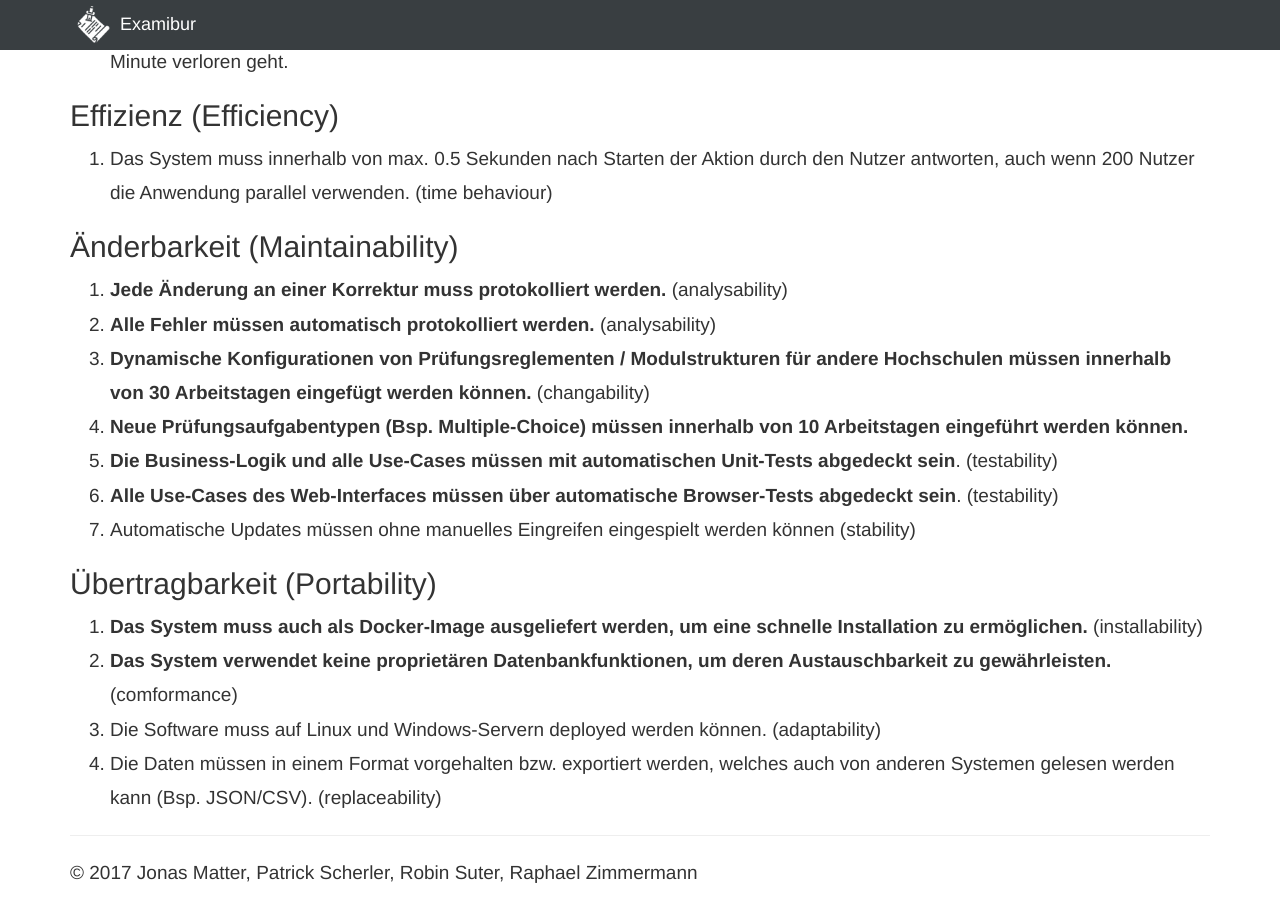
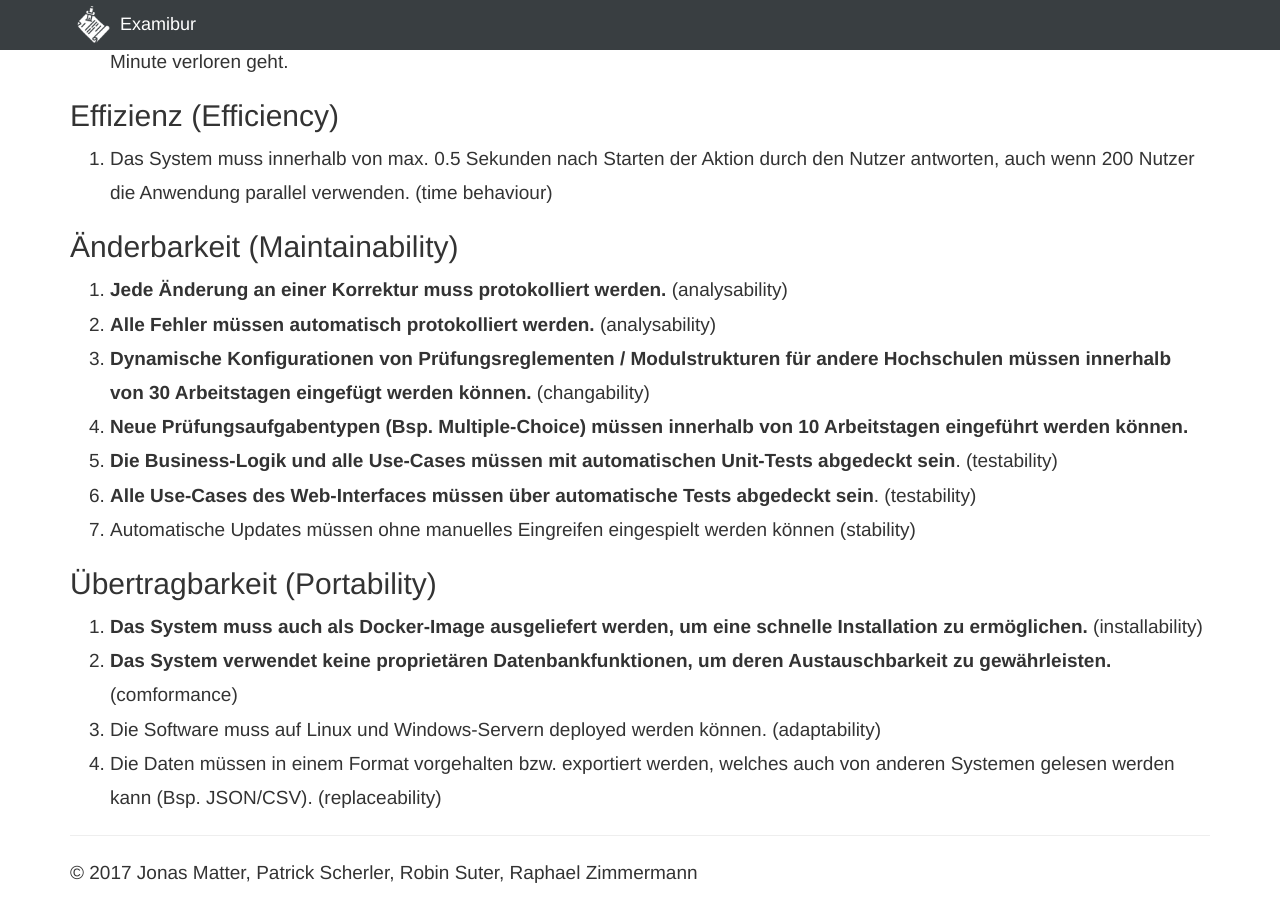
Before and after one commit to Examibur/examibur, a Jekyll site: the page built from docs/anforderungen/nichtFunktionaleAnforderungen.md, in a window 1280 px wide and 900 px high, scrolled down 3524 px. Built offline with Jekyll 4.4.1, drawn with Linux system fonts in a browser that asks for light colours; nearby versions of some CDN libraries; Markdown is read by kramdown in place of the engine named in the settings.

Commit message:
Remove Browser Prefix from NFA

```diff
--- a/docs/anforderungen/nichtFunktionaleAnforderungen.md
+++ b/docs/anforderungen/nichtFunktionaleAnforderungen.md
@@ -79,7 +79,7 @@ Alle aufgelisteten nicht-funktionalen Anforderungen wurden beim Design beachtet.
 3. **Dynamische Konfigurationen von Prüfungsreglementen / Modulstrukturen für andere Hochschulen müssen innerhalb von 30 Arbeitstagen eingefügt werden können.** (changability)
 4. **Neue Prüfungsaufgabentypen (Bsp. Multiple-Choice) müssen innerhalb von 10 Arbeitstagen eingeführt werden können.**
 5. **Die Business-Logik und alle Use-Cases müssen mit automatischen Unit-Tests abgedeckt sein**. (testability)
-6. **Alle Use-Cases des Web-Interfaces müssen über automatische Browser-Tests abgedeckt sein**. (testability)
+6. **Alle Use-Cases des Web-Interfaces müssen über automatische Tests abgedeckt sein**. (testability)
 7. Automatische Updates müssen ohne manuelles Eingreifen eingespielt werden können (stability)
 
 ## Übertragbarkeit (Portability)
```
